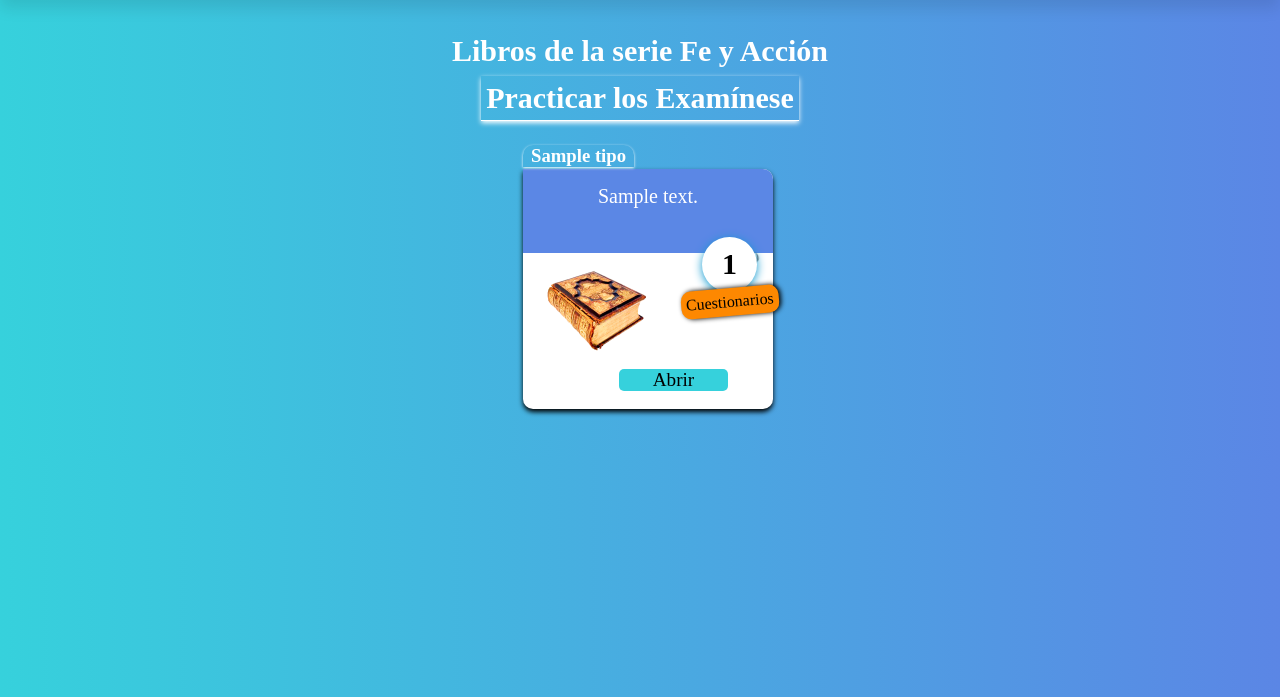
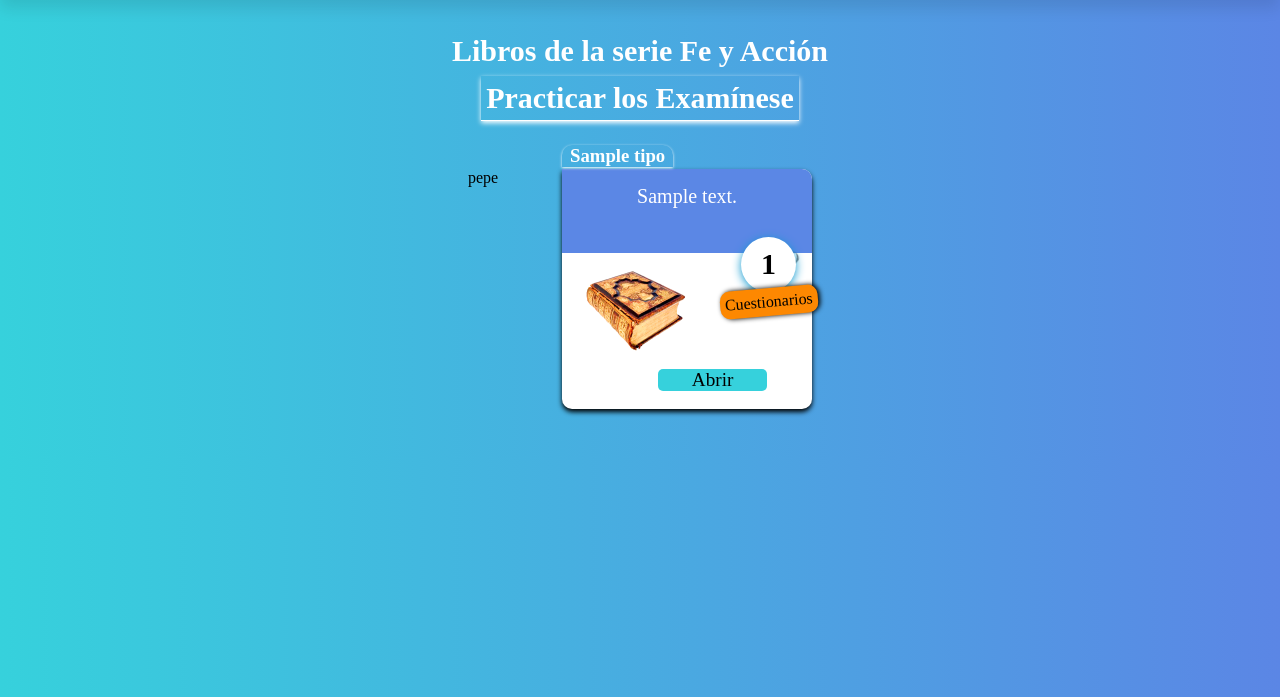
Before and after one commit to roalfrank/examineseFyA, a Django app: page / in a window 1280 px wide. Shown: the part 46-743 px from the top of the page. Run offline with Django 4.2, Linux system fonts and the light colour scheme; a user stored in the database is signed in; tables that the repository leaves empty hold one stand-in row (values such as "Sample post").

Commit message:
poniendo a pepe

```diff
--- a/examinese/templates/principal.html
+++ b/examinese/templates/principal.html
@@ -3,6 +3,7 @@
 {%block css%}<link rel="stylesheet" href="{% static 'css/principal.css' %}">{%endblock%}
 {%block container%}
     <section class='capitulos'>
+        pepe
         {% for tipo in tipos %}
         <div class="card">
                 <div class="card-header {% if forloop.counter|divisibleby:2%}bg-orange{%endif%}">
```
